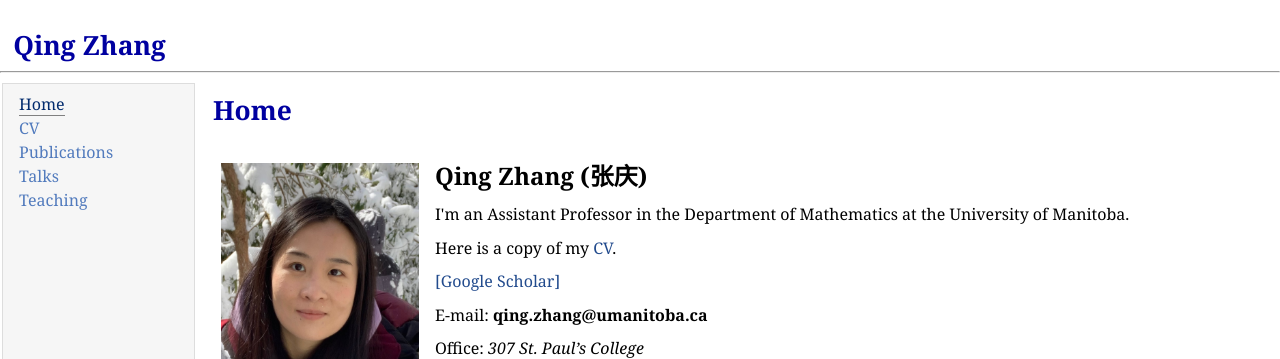
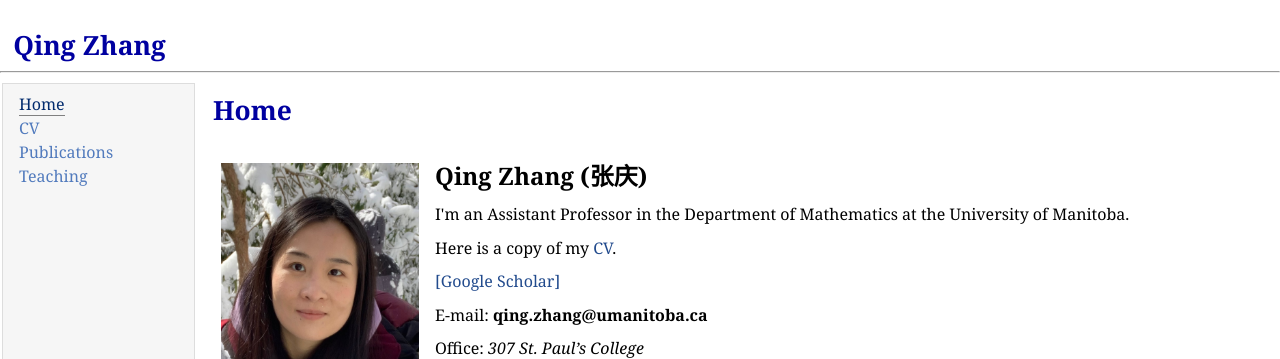
Before and after one commit to zhangqing2513/zhangqing2513.github.io, a Jekyll site: the page index.html, which Jekyll copies as it is, in a window 1280 px wide and 900 px high. Shown: the top 359 px of the window. Built offline with Jekyll 4.4.1, drawn with Linux system fonts in a browser that asks for light colours.

Commit message:
Update index.html

```diff
--- a/index.html
+++ b/index.html
@@ -17,7 +17,7 @@
     <div class="menu-item"><a href="index.html" class="current">Home</a></div>
     <div class="menu-item"><a href="https://zhangqing2513.github.io/CV.pdf">CV</a></div>
     <div class="menu-item"><a href="#publications">Publications</a></div>
-	<div class="menu-item"><a href="#talks">Talks</a></div>
+	<!-- <div class="menu-item"><a href="#talks">Talks</a></div> -->
     <div class="menu-item"><a href="#teaching">Teaching</a></div>
 </td>
 
```
